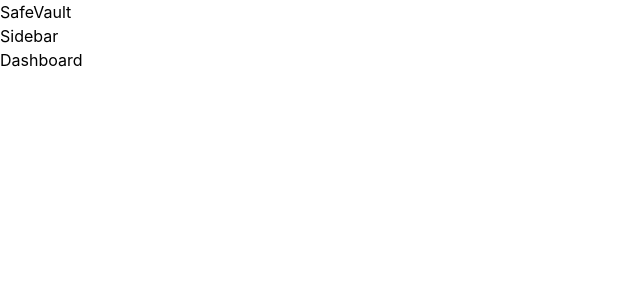
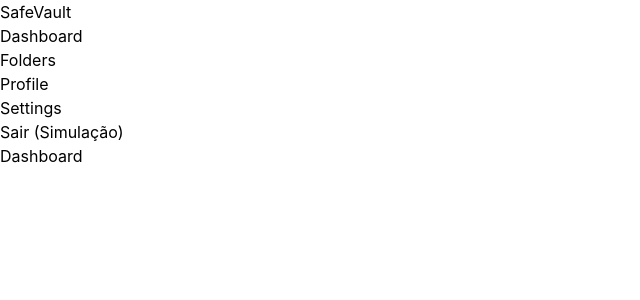
Before and after one commit to Celithoi/SafeVault, a React (Vite) app: page /app in a window 1280 px wide. Shown: the top 300 px of the page, without its empty margins (0-640 px from the left). Built offline with nearby package versions, Linux system fonts and the light colour scheme.

Commit message:
feat: implement sidebar navigation and connect landing page to app

```diff
--- a/src/components/SideBar.tsx
+++ b/src/components/SideBar.tsx
@@ -1,3 +1,27 @@
+import { Link } from "react-router-dom";
+
 export function SideBar() {
-  return <aside>Sidebar</aside>;
+  return (
+    <aside>
+      <nav>
+        <ul>
+          <li>
+            <Link to="/app">Dashboard</Link>
+          </li>
+          <li>
+            <Link to="/app/folders">Folders</Link>
+          </li>
+          <li>
+            <Link to="/app/profile">Profile</Link>
+          </li>
+          <li>
+            <Link to="/app/settings">Settings</Link>
+          </li>
+          <li>
+            <Link to="/login">Sair (Simulação)</Link>
+          </li>
+        </ul>
+      </nav>
+    </aside>
+  );
 }
```
